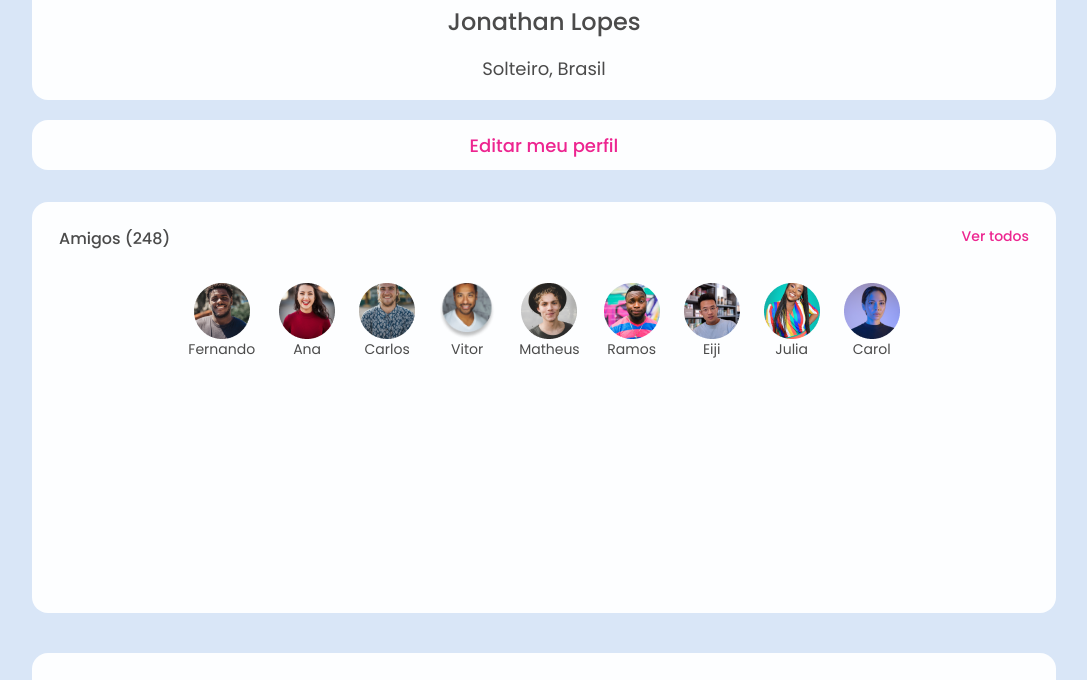
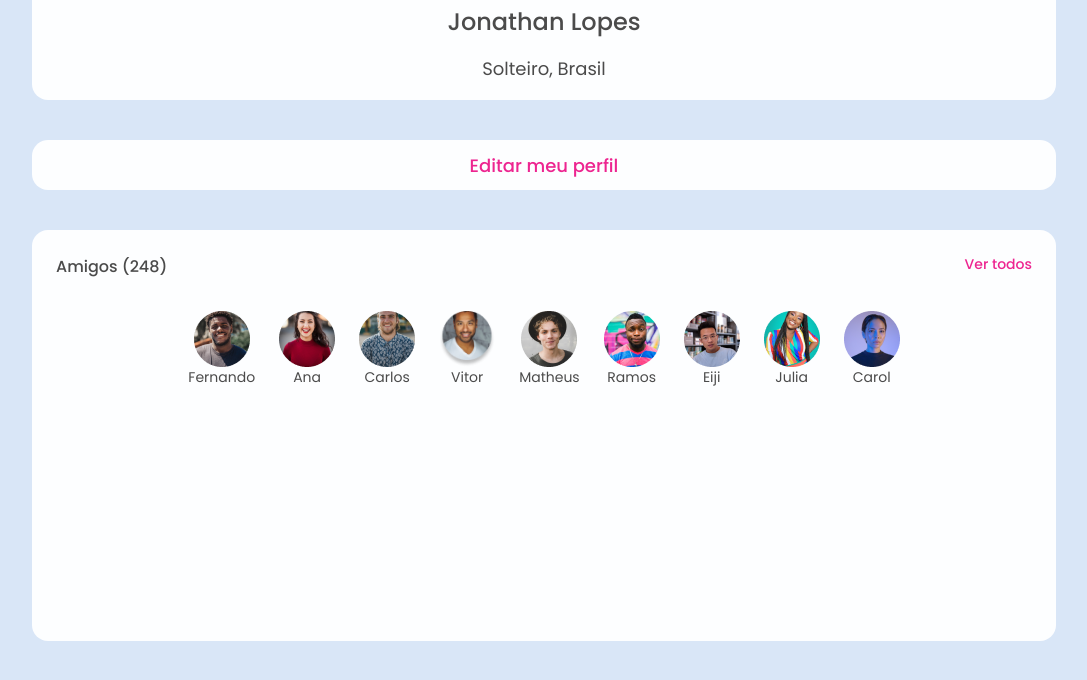
Before and after one commit to JonathanGLopes/Orkut, a React (Vite) app: page / in a window 1280 px wide. Shown: the part 620-1300 px from the top of the page, without its empty margins (96-1183 px from the left). Built offline with nearby package versions, Linux system fonts and the light colour scheme.

Commit message:
Usando o componente card nos outros componentes e removendo css repetido dos arquivos

```diff
--- a/src/components/Community/community.css
+++ b/src/components/Community/community.css
@@ -1,10 +1,7 @@
 @import '../../App.css';
 
 .community {
-    width: 80%;
     height: 411px;
-    background-color: var(--dark-30);
-    border-radius: 16px;
     margin: 32px auto 32px auto;
     padding: 24px 27px;
 }
--- a/src/components/Community/index.jsx
+++ b/src/components/Community/index.jsx
@@ -1,5 +1,6 @@
 import React from "react";
 
+import Card from "../Card";
 import './community.css';
 
 import imgCar from '../../img/comunidade/car.png';
@@ -15,7 +16,7 @@ import imgCoffee from '../../img/comunidade/coffee.png';
 
 export default function Community(){
     return(
-        <div className="community">
+        <Card className="community">
             <div className="community-number">
                 <span className="community-amount">Comunidade (42)</span>
                 <span className="community-all">Ver todos</span>
@@ -58,7 +59,7 @@ export default function Community(){
                     <span className="community-list_name">Cafeee</span>
                 </div>
             </section>
-        </div>
+        </Card>
 
     )
 }
--- a/src/components/Description/index.jsx
+++ b/src/components/Description/index.jsx
@@ -1,6 +1,8 @@
 import React from "react";
 
+import Card from "../Card";
 import './sobre.css';
+
 import iconStar from '../../img/icones/Star.svg';
 import iconSmile from '../../img/icones/Smiley.svg';
 import iconThumb from '../../img/icones/ThumbsUp.svg';
@@ -8,7 +10,7 @@ import iconHeart from '../../img/icones/Heart.svg';
 
 export default function Description(){
     return(
-        <main>
+        <Card>
             <h2 className="description-name">Boa tarde, Jonathan Lopes</h2>
             <p className="description-text">Programar sem café é igual um poeta sem poesia.</p>
             <div className="description-status">
@@ -64,6 +66,6 @@ export default function Description(){
                     <span className="description-seeall">Ver todos</span>
                 </div>
             </div>
-        </main>
+        </Card>
     )
 }
--- a/src/components/Description/sobre.css
+++ b/src/components/Description/sobre.css
@@ -1,9 +1,6 @@
-main {
+.card {
      margin: 40px auto 0 auto;
      padding: 24px;
-     background-color: var(--dark-30);
-     width: 80%;
-     border-radius: 16px;
 }
 
 .description-name {
--- a/src/components/Edit/edit.css
+++ b/src/components/Edit/edit.css
@@ -2,10 +2,7 @@
 
 .edit {
     margin: 20px auto 0 auto;
-    width: 80%;
     height: 50px;
-    background-color: var(--dark-30);
-    border-radius: 1rem;
     display: flex;
     align-items: center;
     justify-content: center;
--- a/src/components/Edit/index.jsx
+++ b/src/components/Edit/index.jsx
@@ -1,12 +1,13 @@
 import React from "react";
 
 import './edit.css';
+import Card from "../Card";
 
 function Edit(){
     return(
-        <div className="edit">
+        <Card className="edit">
             <span className="edit-btn">Editar meu perfil</span>
-        </div>
+        </Card>
     )
 }
 
--- a/src/components/Friends/friends.css
+++ b/src/components/Friends/friends.css
@@ -1,10 +1,7 @@
 @import '../../App.css';
 
 .friends {
-    width: 80%;
     height: 411px;
-    background-color: var(--dark-30);
-    border-radius: 16px;
     margin: 32px auto 0 auto;
     padding: 24px 27px;
 }
--- a/src/components/Friends/index.jsx
+++ b/src/components/Friends/index.jsx
@@ -1,6 +1,8 @@
 import React from "react";
 
+import Card from "../Card";
 import './friends.css';
+
 import imgFernando from '../../img/amigos/fernando.png';
 import imgAna from '../../img/amigos/ana.png';
 import imgCarlos from '../../img/amigos/carlos.png';
@@ -13,7 +15,7 @@ import imgCarol from '../../img/amigos/carol.png';
 
 function Friends(){
     return(
-        <div className="friends">
+        <Card className="friends">
             <div className="friends-number">
                 <span className="friends-amount">Amigos (248)</span>
                 <span className="friends-all">Ver todos</span>
@@ -56,7 +58,7 @@ function Friends(){
                     <span className="friends-list_name">Carol</span>
                 </div>
             </section>
-        </div>
+        </Card>
 
     )
 }
```
